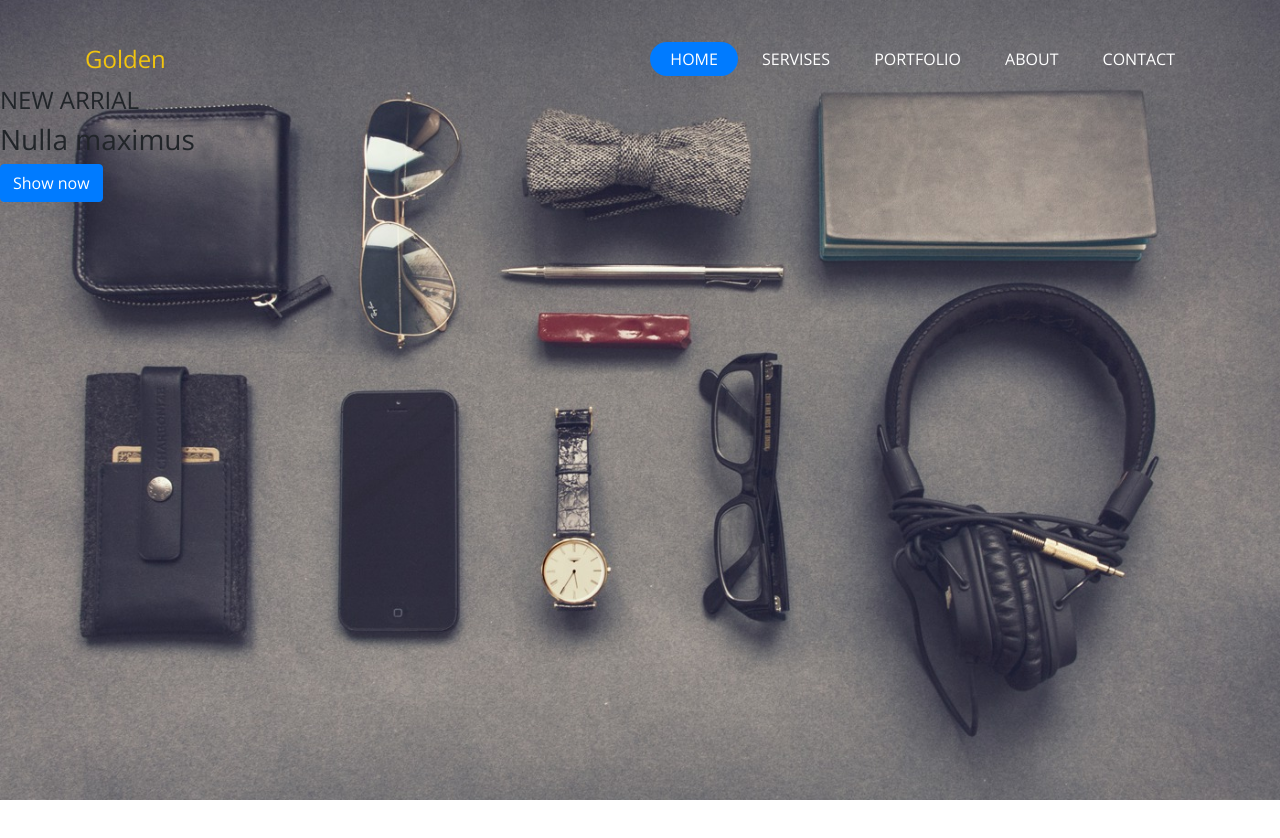
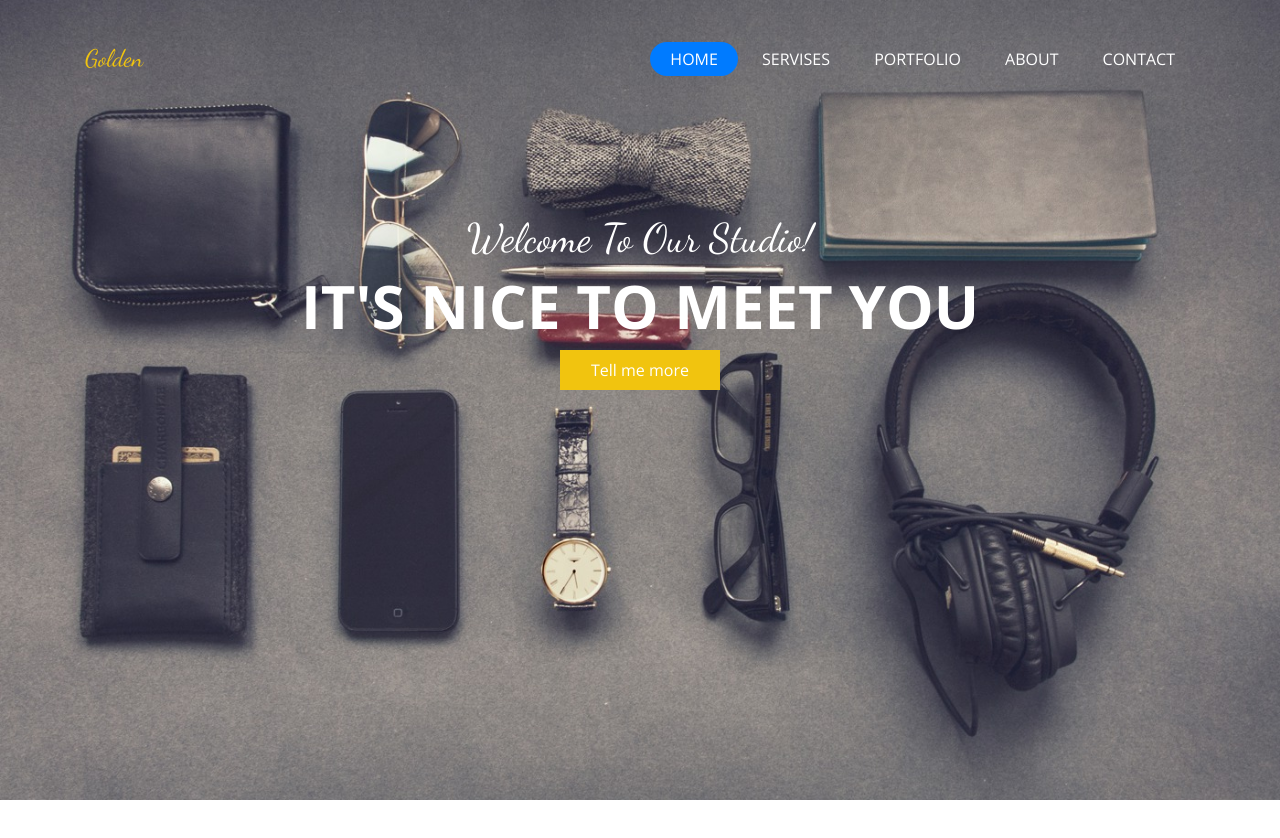
Before and after one commit to AlinaLubiana/task-lubiana, a website: page index.html in a window 1280 px wide. Shown: the top 838 px of the page. Drawn offline with nearby package versions, Linux system fonts and the light colour scheme; files that its build step writes are made by us from their sources.

Commit message:
add HEAD!
but not the end(

```diff
--- a/css/style.css
+++ b/css/style.css
@@ -1,5 +1,7 @@
+
+
 body {
-  font-family: "Open Sans", -apple-system, BlinkMacSystemFont, "Segoe UI", Roboto, "Helvetica Neue", Arial, "Noto Sans", sans-serif, "Apple Color Emoji", "Segoe UI Emoji", "Segoe UI Symbol", "Noto Color Emoji";
+  font-family: 'Open Sans', sans-serif;
   background-color: #fff;
   height: 200vh;
   position: relative; }
@@ -14,7 +16,7 @@ body {
 }
 
 
-  /*logo*/
+/*logo*/
 
 .site-navbar .site-logo {
     position: relative;
@@ -23,8 +25,85 @@ body {
 }
 .text-gradient {
     color: #f1c40f;
+    font-family: 'Dancing Script', cursive;
 }
 
+/*navigation*/
+.site-navbar .site-navigation .site-menu {
+  margin-bottom: 0;
+}
+.site-navbar .site-navigation .site-menu a {
+  text-decoration: none;
+  display: inline-block; }
+
+.site-navbar .site-navigation .site-menu > li {
+  display: inline-block;
+  }
+.site-navbar .site-navigation .site-menu > li > a {
+  padding: 10px;
+  color: #fff;
+  font-size: 16px;
+  text-decoration: none }
+  .site-navbar .site-navigation .site-menu > li > a > span {
+    padding: 5px 20px;
+    display: inline-block;
+    transition: .3s all ease;
+    border-radius: 30px; }
+.site-navbar .site-navigation .site-menu > li > a:hover > span {
+  color: #f1c40f;
+  display: inline-block;
+}
+
+
+
+
+/*text on the banner*/
+.site-navbar-text {
+  text-align: center;
+  margin-left: auto;
+  margin-right: auto;
+  margin-top: 10%;
+}
+
+.site-navbar-text h4 {
+  color: #fff;
+  font-family:'Dancing Script';
+  font-size: 40px;
+  text-transform: capitalize;
+}
+
+.site-navbar-text h3 {
+  color: #fff;
+  font-family:'Open Sans', sans-serif;
+  font-size: 60px;
+  font-weight: 700;
+  text-transform: uppercase;
+
+/*bottom on the banner*/
+}
+button {
+  border-radius: 10px; /*does not work*/
+  background-color: #f1c40f;
+  min-width: 160px;
+  cursor: pointer;
+  border: none;
+  text-align: center;
+  text-decoration: none;
+}
+button .btn {
+  color: #fff;
+}
+button:hover {
+  background-color:#fff;
+}
+button .btn:hover {
+  color: #f1c40f;
+}
+
+
+
+
+/*banner*/
 .hero {
     height: 100vh;
     width: 100%;
@@ -33,16 +112,9 @@ body {
     background-repeat: no-repeat;
 }
 
-.site-navbar-text {
-
-}
 
 
 /*
-
-
-
-
   .site-navbar.transparent {
     background: transparent; }
   .site-navbar.absolute {
@@ -86,134 +158,16 @@ a {
   a, a:hover {
     text-decoration: none !important; }
 
+      /*active navigation
+      .site-navbar .site-navigation .site-menu .active > a span {
+        background: #fff;
+        color: #fff;
+        border-radius: 30px;
+        display: inline-block;
+        padding: 5px 20px;
+      } */
 
-
-
-
-
-  .site-navbar .site-navigation .site-menu {
-    margin-bottom: 0; }
-    .site-navbar .site-navigation .site-menu .active > a span {
-      background: #007bff;
-      color: #fff;
-      border-radius: 30px;
-      display: inline-block;
-      padding: 5px 20px; }
-    .site-navbar .site-navigation .site-menu a {
-      text-decoration: none !important;
-      display: inline-block; }
-    .site-navbar .site-navigation .site-menu > li {
-      display: inline-block; }
-      .site-navbar .site-navigation .site-menu > li > a {
-        padding: 10px 0px;
-        color: #fff;
-        font-size: 16px;
-        text-decoration: none !important; }
-        .site-navbar .site-navigation .site-menu > li > a > span {
-          padding: 5px 20px;
-          display: inline-block;
-          -webkit-transition: .3s all ease;
-          -o-transition: .3s all ease;
-          transition: .3s all ease;
-          border-radius: 30px; }
-        .site-navbar .site-navigation .site-menu > li > a:hover > span {
-          background: #007bff;
-          color: #fff;
-          border-radius: 30px;
-          display: inline-block; }
-    .site-navbar .site-navigation .site-menu .has-children {
-      position: relative; }
-      .site-navbar .site-navigation .site-menu .has-children > a span {
-        position: relative;
-        padding-right: 30px; }
-        .site-navbar .site-navigation .site-menu .has-children > a span:before {
-          position: absolute;
-          content: "\e313";
-          font-size: 16px;
-          top: 50%;
-          right: 10px;
-          -webkit-transform: translateY(-50%);
-          -ms-transform: translateY(-50%);
-          transform: translateY(-50%);
-          font-family: 'icomoon'; }
-      .site-navbar .site-navigation .site-menu .has-children .dropdown {
-        visibility: hidden;
-        opacity: 0;
-        top: 100%;
-        position: absolute;
-        text-align: left;
-        border-top: 2px solid #007bff;
-        -webkit-box-shadow: 0 2px 10px -2px rgba(0, 0, 0, 0.1);
-        box-shadow: 0 2px 10px -2px rgba(0, 0, 0, 0.1);
-        padding: 0px 0;
-        margin-top: 20px;
-        margin-left: 0px;
-        background: #fff;
-        -webkit-transition: 0.2s 0s;
-        -o-transition: 0.2s 0s;
-        transition: 0.2s 0s; }
-        .site-navbar .site-navigation .site-menu .has-children .dropdown.arrow-top {
-          position: absolute; }
-          .site-navbar .site-navigation .site-menu .has-children .dropdown.arrow-top:before {
-            bottom: 100%;
-            left: 20%;
-            border: solid transparent;
-            content: " ";
-            height: 0;
-            width: 0;
-            position: absolute;
-            pointer-events: none; }
-          .site-navbar .site-navigation .site-menu .has-children .dropdown.arrow-top:before {
-            border-color: rgba(136, 183, 213, 0);
-            border-bottom-color: #fff;
-            border-width: 10px;
-            margin-left: -10px; }
-        .site-navbar .site-navigation .site-menu .has-children .dropdown a {
-          text-transform: none;
-          letter-spacing: normal;
-          -webkit-transition: 0s all;
-          -o-transition: 0s all;
-          transition: 0s all;
-          color: #343a40; }
-        .site-navbar .site-navigation .site-menu .has-children .dropdown .active > a {
-          color: #007bff !important; }
-        .site-navbar .site-navigation .site-menu .has-children .dropdown > li {
-          list-style: none;
-          padding: 0;
-          margin: 0;
-          min-width: 200px; }
-          .site-navbar .site-navigation .site-menu .has-children .dropdown > li > a {
-            padding: 9px 20px;
-            display: block; }
-            .site-navbar .site-navigation .site-menu .has-children .dropdown > li > a:hover {
-              background: #fafafb; }
-          .site-navbar .site-navigation .site-menu .has-children .dropdown > li.has-children > a {
-            position: relative; }
-            .site-navbar .site-navigation .site-menu .has-children .dropdown > li.has-children > a:after {
-              position: absolute;
-              right: 0;
-              content: "\e315";
-              right: 20px;
-              font-family: 'icomoon'; }
-          .site-navbar .site-navigation .site-menu .has-children .dropdown > li.has-children > .dropdown, .site-navbar .site-navigation .site-menu .has-children .dropdown > li.has-children > ul {
-            left: 100%;
-            top: 0; }
-          .site-navbar .site-navigation .site-menu .has-children .dropdown > li.has-children:hover > a, .site-navbar .site-navigation .site-menu .has-children .dropdown > li.has-children:active > a, .site-navbar .site-navigation .site-menu .has-children .dropdown > li.has-children:focus > a {
-            background: #fafafb; }
-      .site-navbar .site-navigation .site-menu .has-children:hover > a, .site-navbar .site-navigation .site-menu .has-children:focus > a, .site-navbar .site-navigation .site-menu .has-children:active > a {
-        color: #007bff; }
-        .site-navbar .site-navigation .site-menu .has-children:hover > a span, .site-navbar .site-navigation .site-menu .has-children:focus > a span, .site-navbar .site-navigation .site-menu .has-children:active > a span {
-          background: #007bff;
-          color: #fff; }
-      .site-navbar .site-navigation .site-menu .has-children:hover, .site-navbar .site-navigation .site-menu .has-children:focus, .site-navbar .site-navigation .site-menu .has-children:active {
-        cursor: pointer; }
-        .site-navbar .site-navigation .site-menu .has-children:hover > .dropdown, .site-navbar .site-navigation .site-menu .has-children:focus > .dropdown, .site-navbar .site-navigation .site-menu .has-children:active > .dropdown {
-          -webkit-transition-delay: 0s;
-          -o-transition-delay: 0s;
-          transition-delay: 0s;
-          margin-top: 0px;
-          visibility: visible;
-          opacity: 1; }
+  /*
 
 .site-mobile-menu {
   width: 300px;
--- a/index.html
+++ b/index.html
@@ -9,7 +9,9 @@
 
     <link rel="stylesheet" href="css/style.css">
 
-    <link href="https://fonts.googleapis.com/css?family=Open+Sans:300,400,700" rel="stylesheet">
+    <link rel="preconnect" href="https://fonts.googleapis.com">
+<link rel="preconnect" href="https://fonts.gstatic.com" crossorigin>
+<link href="https://fonts.googleapis.com/css2?family=Dancing+Script:wght@400;700&family=Open+Sans:wght@400;700&display=swap" rel="stylesheet">
 
 <!-- Bootstrap CSS -->
     <script src="https://kit.fontawesome.com/1c966b93a6.js" crossorigin="anonymous"></script>
@@ -51,7 +53,7 @@
             <div class="row align-items-center">
 
                 <div class="col-11 col-xl-2">
-                <h1 class="mb-0 site-logo"><a href="#" class="text-gradient mb-0">Golden</a></h1>
+                <h1 class="mb-0 site-logo text-gradient">Golden</h1>
                 </div>
 
                 <div class="col-12 col-md-10 d-none d-xl-block">
@@ -65,19 +67,14 @@
                         </ul>
                     </nav>
                 </div>
-
-                <div class="d-inline-block d-xl-none ml-md-0 mr-auto py-3"
-                 style="position: relative; top: 3px;"><a href="#"
-                 class="site-menu-toggle js-menu-toggle text-white">
-                 <span class="icon-menu h3"></span></a>
-                </div>
             </div>
         </div>
 
         <div class="site-navbar-text">
-            <h4>NEW ARRIAL</h4>
-            <h3>Nulla maximus</h3>
-            <a class="btn btn-primary" href="#">Show now</a>
+            <h4>Welcome to our studio!</h4>
+            <h3>It's nice to meet you</h3>
+
+            <button><a href="#" class="btn btn-one">Tell me more</a></button>
         </div>
     </header>
 
```
